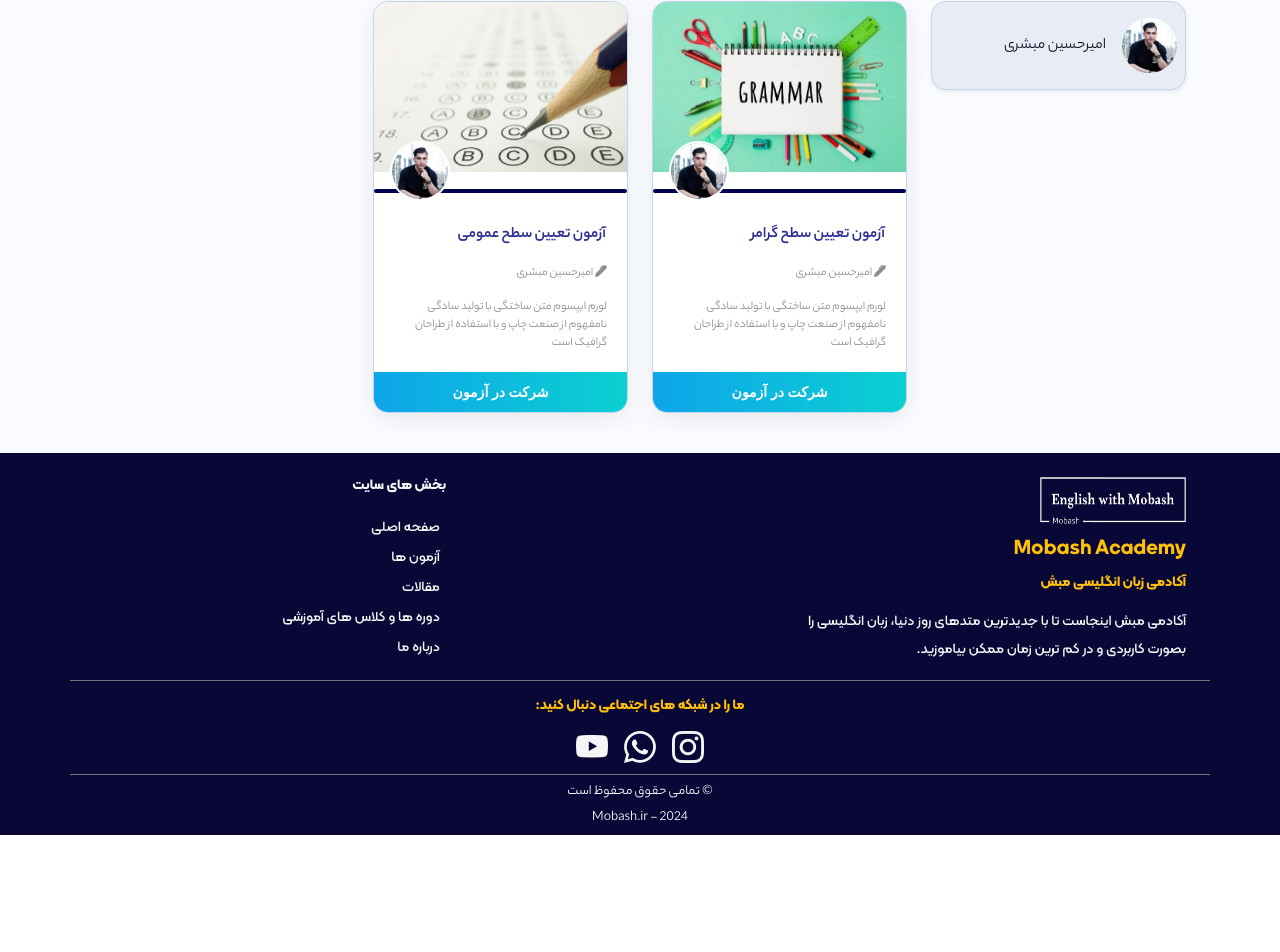
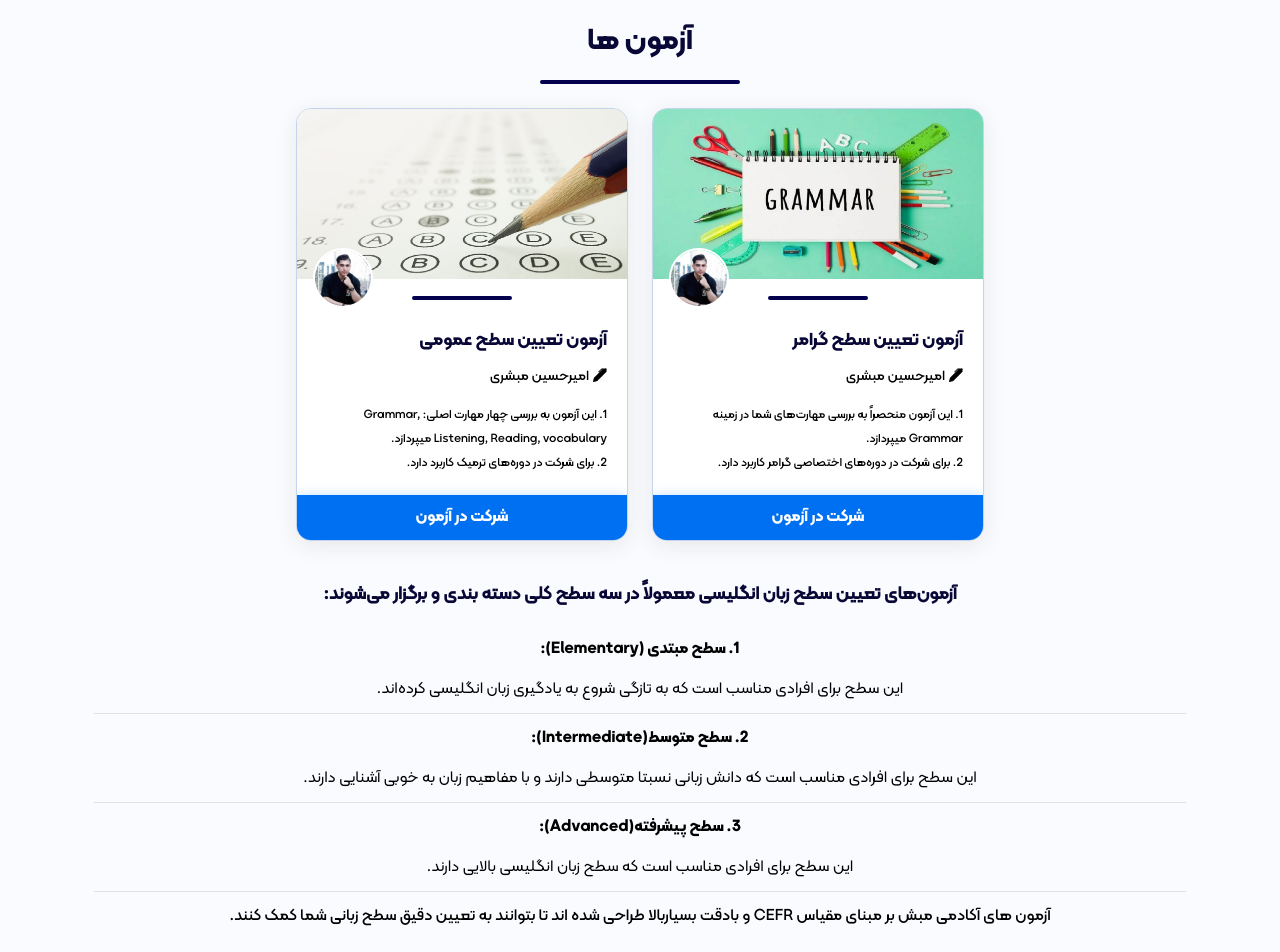
Before and after one commit to mohammad-lbf/mobash-quiz, a Next.js app: page /tests in a window 1280 px wide. Shown: the part 528-1480 px from the top of the page. Before the commit the page ends 1363 px from the top, so only its background shows below. Built offline with nearby package versions, Linux system fonts and the light colour scheme; a small style sheet from the web is missing.

Commit message:
tests page finished

```diff
--- a/components/modules/Card.js
+++ b/components/modules/Card.js
@@ -4,7 +4,7 @@ import isUserNameInLocalStorage from '../../assets/functions/localStorageChecker
 
 const Card = ({title , caption, slug}) => {
     return (
-            <div className='lbf-card border-gray-800 bg-gray-850 mb-3'>
+            <div style={{maxWidth:"350px"}} className='lbf-card border-gray-800 bg-gray-850 mb-3'>
             <div className='lbf-card-image-article'>
                 <Image
                  className='w-100'
@@ -20,18 +20,18 @@ const Card = ({title , caption, slug}) => {
                      width={300} height={300}
                      src={'/images/20220719_222926.jpg'} />
                 </div>
-                <div class="lbf-after-card-img"></div>
+                <div style={{width:"100px"}} className="lbf-after-card-img"></div>
                 <div className='lbf-card-desc'>
-                    <h2 class="lbf-card-title">آزمون {title}</h2>
-                    <div class="lbf-card-teacher mb-3">
-                    <i class="bi bi-pen-fill"></i> امیرحسین مبشری
+                    <h2 style={{fontFamily:"KalamehWeb-Bold" , fontSize:"18px" , color:"#090736"}} className="mb-3">آزمون {title}</h2>
+                    <div className="mb-3 d-flex ">
+                    <i className="bi bi-pen-fill ms-1 text-black"></i>
+                    <p style={{fontFamily:"KalamehWeb-Medium" , color:"#000"}}>امیرحسین مبشری</p>
                     </div>
-                    <div class="article-duration">
-                    لورم ایپسوم متن ساختگی با تولید سادگی نامفهوم از صنعت چاپ و با استفاده از طراحان گرافیک است
+                    <div className="lh-lg" style={{fontFamily:"KalamehWeb-Medium" , fontSize:"12px" , color:"#000"}} dangerouslySetInnerHTML={{ __html: caption.replace(/\n/g, '<br />') }}>
                     </div>
                 </div>
             </div>
-            <Link style={{borderRadius:"0"}} className="btn btn-linear d-inline-block hover-shadow w-100" href={`/tests/${slug}`} >شرکت در آزمون</Link>
+            <Link style={{borderRadius:"0" , fontFamily:"KalamehWeb-Bold"}} className="btn-main-2 text-center d-inline-block text-white w-100" href={`/tests/${slug}`} >شرکت در آزمون</Link>
         </div>
     );
 };
--- a/components/modules/HomePage/FirstBanner.js
+++ b/components/modules/HomePage/FirstBanner.js
@@ -43,7 +43,7 @@ const FirstBanner = () => {
                     <motion.a
                       rel='noreferrer'
                       className="bg-gray-800 hover-up text-center pt-2"
-                      href=""
+                      href="https://instagram.com/english_with_mobash?igshid=MzNlNGNkZWQ4Mg=="
                       initial={{ opacity: 0 }}
                       animate={{ opacity: 1 }}
                       transition={{ duration: 1.5, delay: 0.5 }}
@@ -53,7 +53,7 @@ const FirstBanner = () => {
                     <motion.a
                       rel='noreferrer'
                       className="bg-gray-800 hover-up text-center pt-2 mx-2"
-                      href=""
+                      href="https://api.whatsapp.com/send?phone=989383439244"
                       initial={{ opacity: 0 }}
                       animate={{ opacity: 1 }}
                       transition={{ duration: 1.5, delay: 0.7 }}
@@ -63,7 +63,7 @@ const FirstBanner = () => {
                     <motion.a
                       rel='noreferrer'
                       className="bg-gray-800 hover-up text-center pt-2"
-                      href=""
+                      href="https://www.youtube.com/@English.with.Mobash"
                       initial={{ opacity: 0 }}
                       animate={{ opacity: 1 }}
                       transition={{ duration: 1.5, delay: 0.9 }}
--- a/components/modules/tests/TestsSection.js
+++ b/components/modules/tests/TestsSection.js
@@ -4,22 +4,23 @@ import Card from '../Card';
 const TestsSection = () => {
     return (
         <>
-            <h3 className="color-linear text-center text-lg-end">آزمون ها</h3>
-            <div style={{width:"110px"}} className="lbf-after-card-img mx-lg-0 mb-4 mt-0 mx-auto"></div>
-            <div className="container px-0">
-                <div className="row article-vertical row-cols-xl-3 row-cols-lg-2 row-cols-sm-1 row-cols-md-2 row-cols-xs-1">
-                    <div className='col-sm mb-3 mb-lg-0'>
+            {/* <h3 className="color-linear text-center text-lg-end">آزمون ها</h3> */}
+            <div className="container">
+            <h3 style={{fontFamily:"KalamehWeb-Bold" , color:"#090736" , fontSize:"30px"}} className='lh-lg text-center mb-2'>آزمون ها</h3>
+            <div style={{width:"200px"}} className="lbf-after-card-img mb-4 mt-0 mx-auto"></div>
+                <div className="row justify-content-center row-cols-xl-3 row-cols-lg-2 row-cols-sm-1 row-cols-md-2 row-cols-xs-1">
+                    <div className='col-sm d-flex justify-content-center mb-3 mb-lg-0'>
                     <Card
                      slug={`grammar`}
                      title={`تعیین سطح گرامر`}
-                     caption={`لورم ایپسوم متن ساختگی با تولید سادگی نامفهوم از صنعت چاپ و با استفاده از طراحان گرافیک است`}
+                     caption={"1.	این آزمون منحصراً به بررسی مهارت‌های شما در زمینه Grammar میپردازد.     \n2.	برای شرکت در دوره‌های اختصاصی گرامر کاربرد دارد."}
                      />
                     </div>
-                    <div className='col-sm'>
+                    <div className='col-sm d-flex justify-content-center'>
                     <Card
                      slug={`public`}
                      title={`تعیین سطح عمومی`}
-                     caption={`لورم ایپسوم متن ساختگی با تولید سادگی نامفهوم از صنعت چاپ و با استفاده از طراحان گرافیک است`}
+                     caption={"1.	این آزمون به بررسی چهار مهارت اصلی: Grammar, Listening, Reading, vocabulary میپردازد.\n2.	برای شرکت در دوره‌های ترمیک کاربرد دارد."}
                      />
                     </div>
 
--- a/components/templates/TestsPage.js
+++ b/components/templates/TestsPage.js
@@ -2,19 +2,43 @@ import React from 'react';
 import TestsSection from '../modules/tests/TestsSection';
 import Authors from '../modules/tests/Authors';
 import FirstBanner from '../modules/tests/FirstBanner';
-
+import Link from 'next/link'
 
 const TestsPage = () => {
     return (
         <div>
             <FirstBanner />
-            <div style={{paddingTop:"30px"}} className='container'>
-                <div className='row flex-lg-row-reverse'>
-                    <div className='col-12 col-lg-9 weblog__articles'>
+            <div style={{paddingTop:"15px"}} className='container'>
+                <div className='row flex-lg-row-reverse justify-content-center align-items-center'>
+                    <div className='col-12 col-lg-12 weblog__articles'>
                         <TestsSection />
-                    </div>
-                    <div className='col-12 col-lg-3 mt-4 mb-4 mb-lg-0 mt-lg-0 weblog__authors'>
-                        <Authors />
+                        <div className='col-12 text-center'>
+                        <h3 style={{fontFamily:"KalamehWeb-Medium" , fontSize:"18px" , color:"#090736"}} className='mt-3'>آزمون‌های تعیین سطح زبان انگلیسی معمولاً در سه سطح کلی دسته بندی و برگزار می‌شوند:</h3>
+                                        <p style={{fontFamily:"KalamehWeb-Bold" , fontSize:"16px" , color:"#000"}} className='text-center text-lg- lh-lg mt-3 mb-2'>
+                                        1.	سطح مبتدی (Elementary):
+                                        </p>
+                                        <p style={{fontFamily:"KalamehWeb-Regular" , fontSize:"16px" , color:"#000"}} className='text-center text-lg- lh-lg border-bottom pb-2'>
+                                        این سطح برای افرادی مناسب است که به تازگی شروع به یادگیری زبان انگلیسی کرده‌اند.
+                                        </p>
+                                        <p style={{fontFamily:"KalamehWeb-Bold" , fontSize:"16px" , color:"#000"}} className='text-center text-lg- lh-lg mb-2 pt-2'>
+                                        2.	سطح متوسط(Intermediate):
+                                        </p>
+                                        <p style={{fontFamily:"KalamehWeb-Regular" , fontSize:"16px" , color:"#000"}} className='text-center text-lg- lh-lg border-bottom pb-2'>
+                                        این سطح برای افرادی مناسب است که دانش زبانی نسبتا متوسطی دارند و با مفاهیم زبان به خوبی آشنایی دارند.
+                                        </p>
+                                        <p style={{fontFamily:"KalamehWeb-Bold" , fontSize:"16px" , color:"#000"}} className='text-center text-lg- lh-lg mb-2 pt-2'>
+                                        3.	سطح پیشرفته(Advanced):
+                                        </p>
+                                        <p style={{fontFamily:"KalamehWeb-Regular" , fontSize:"16px" , color:"#000"}} className='text-center text-lg- lh-lg border-bottom pb-2'>
+                                        این سطح برای افرادی مناسب است که سطح زبان انگلیسی بالایی دارند.
+                                        </p>
+                                        <div className='border-bottom text-center py-2 text-lg-'>
+                                        <p style={{fontFamily:"KalamehWeb-Medium" , fontSize:"16px" , color:"#000"}} className='text-center text-lg- lh-lg pb-4'>
+                                        آزمون های آکادمی مبش بر مبنای مقیاس CEFR و بادقت بسیاربالا طراحی شده اند تا بتوانند به تعیین دقیق سطح زبانی شما کمک کنند.
+                                        </p>
+                                        <Link style={{fontFamily:"KalamehWeb-Medium" , fontSize:"16px"}} className='text-primary fw-bold' href={"/articles/cefrscales"}>برای آشنایی با مقیاس CEFR کلیک کنید</Link>
+                                        </div>
+                        </div>
                     </div>
                 </div>
             </div>
--- a/pages/tests/index.js
+++ b/pages/tests/index.js
@@ -6,14 +6,14 @@ const Tests = () => {
     return (
         <div className='page-padding-tops pb-4'>
             <Head>
-              <meta name="description" content="اینجا،میتونید سطح خودتون رو با استفاده از آزمون های تعیین سطح English With Mobash پیدا کنید! برای شرکت در آزمون فقط کافیه نام و نام خانوادگی خودتون رو وارد کنید." />
+              <meta name="description" content="اینجا،میتونید سطح خودتون رو با استفاده از آزمون های تعیین سطح Mobash Academy پیدا کنید! برای شرکت در آزمون فقط کافیه نام و نام خانوادگی خودتون رو وارد کنید." />
               <meta name="robots" content="index, follow" />
               <meta name="googlebot" content="index, follow" />
 
-              <meta name="og:title" content="English With Mobash | آزمون ها" />
-              <meta name="og:description" content="اینجا،میتونید سطح خودتون رو با استفاده از آزمون های تعیین سطح English With Mobash پیدا کنید! برای شرکت در آزمون فقط کافیه نام و نام خانوادگی خودتون رو وارد کنید." />
+              <meta name="og:title" content="Mobash Academy | آزمون ها" />
+              <meta name="og:description" content="اینجا،میتونید سطح خودتون رو با استفاده از آزمون های تعیین سطح Mobash Academy پیدا کنید! برای شرکت در آزمون فقط کافیه نام و نام خانوادگی خودتون رو وارد کنید." />
 
-              <title>English With Mobash | آزمون ها</title>
+              <title>Mobash Academy | آزمون ها</title>
             </Head>
             <TestsPage />
         </div>
```
Also changed, not shown: components/modules/tests/FirstBanner.js (+16 -13 lines), public/images/tests/tests-banner.png (added).
